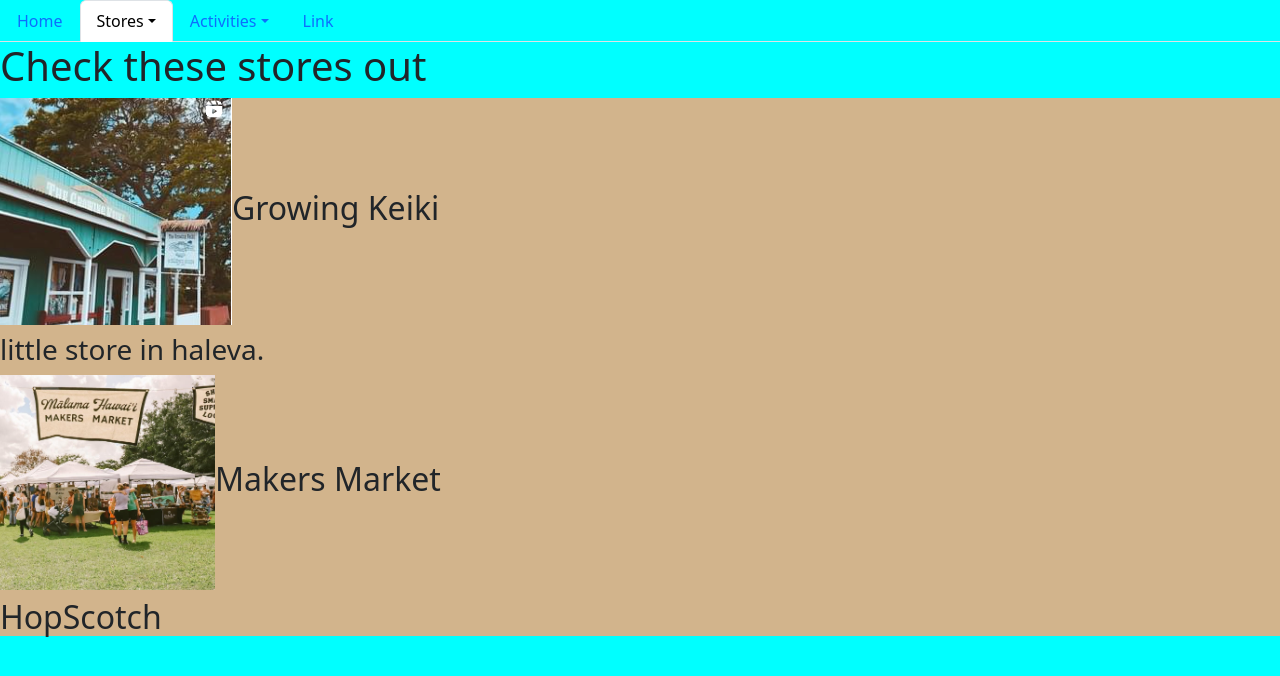
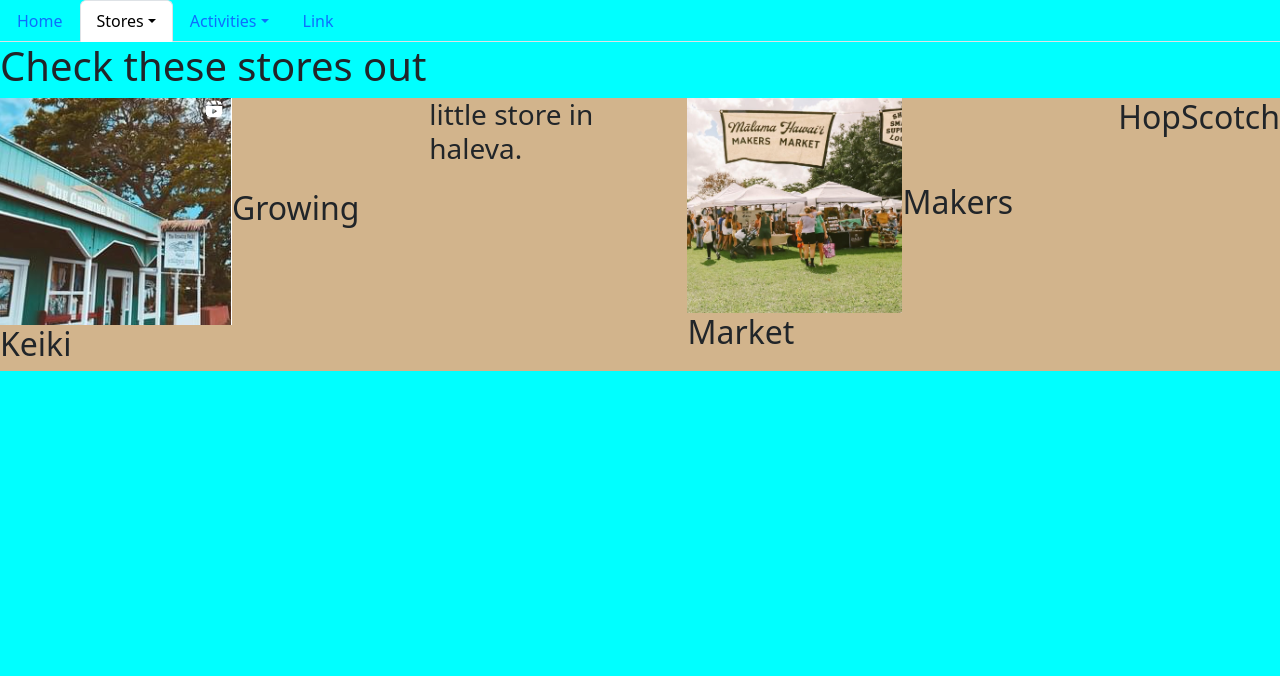
Before and after one commit to Noelbiggs28/flaskproject, a Flask app: page /stores in a window 1280 px wide. Shown: the top 676 px of the page. Run offline with Flask 3, Linux system fonts and the light colour scheme.

Commit message:
testing laoptop branch

```diff
--- a/static/styles.css
+++ b/static/styles.css
@@ -2,5 +2,9 @@ body{
     background-color: aqua;
 }
 div{
+    display:flex;
     background-color: tan;
 }
+h2{
+    flex-direction: column;
+}
```
